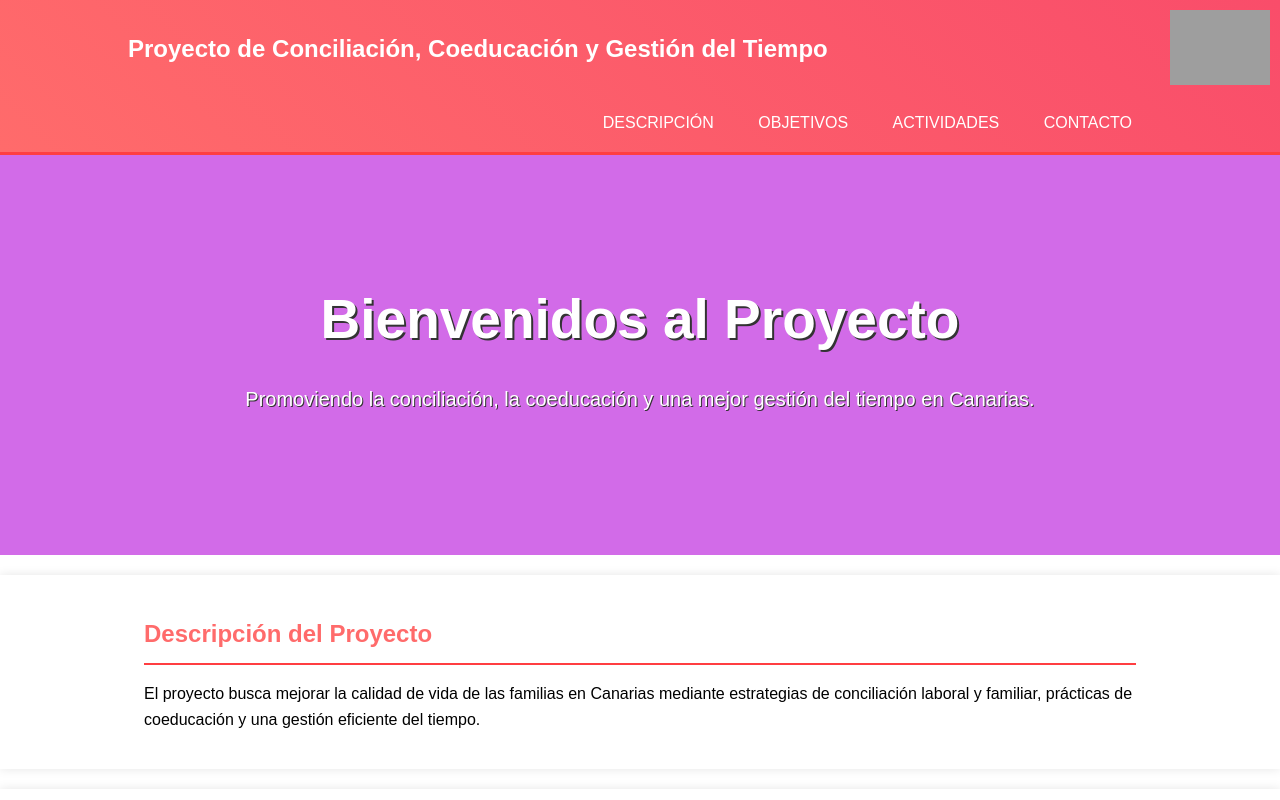
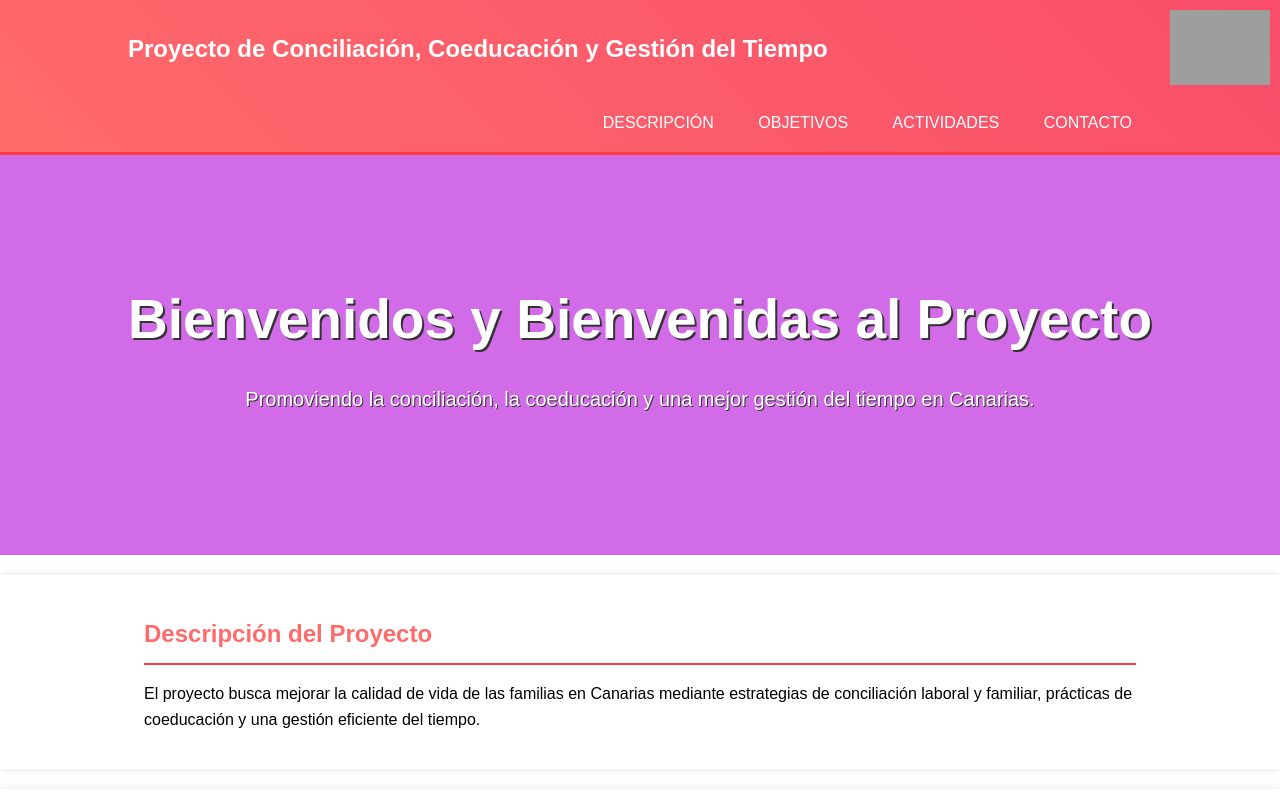
Before and after one commit to MarinaVillegas/marinavillegas.github.io, a plain HTML site: page index.html in a window 1280 px wide. Shown: the top 800 px of the page. Drawn offline with Linux system fonts and the light colour scheme; grey boxes are pictures that could not be loaded.

Commit message:
Update sexist language index.html

```diff
--- a/index.html
+++ b/index.html
@@ -25,7 +25,7 @@
 
     <section class="showcase">
         <div class="container">
-            <h1>Bienvenidos al Proyecto</h1>
+            <h1>Bienvenidos y Bienvenidas al Proyecto</h1>
             <p>Promoviendo la conciliación, la coeducación y una mejor gestión del tiempo en Canarias.</p>
         </div>
     </section>
```
